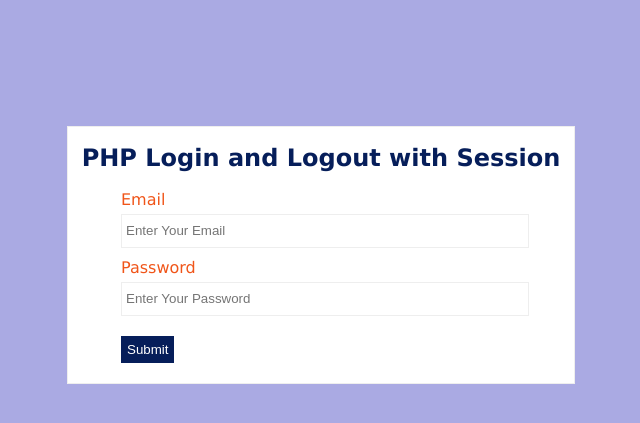
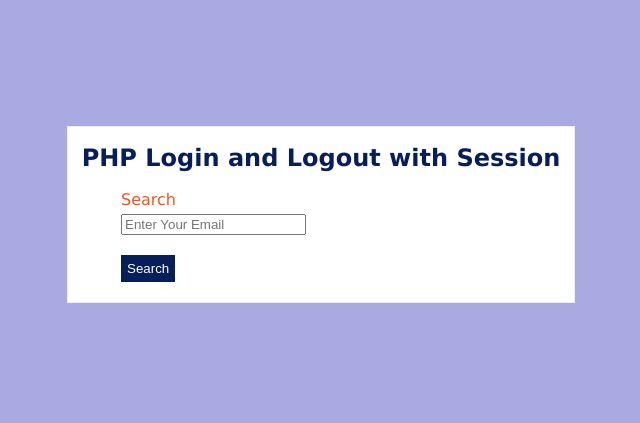
Before and after one commit to FredoNg/UITesting03, a PHP site: page / in a window 1280 px wide. Shown: the top 423 px of the page, without its empty margins (319-959 px from the left). Run offline with PHP 8.4, Linux system fonts and the light colour scheme.

Commit message:
Update index.php

```diff
--- a/src/index.php
+++ b/src/index.php
@@ -1,27 +1,27 @@
 <?php
 	session_start();
 
-	if(isset($_POST['submit']))
-	{
-		if((isset($_POST['email']) && $_POST['email'] !='') && (isset($_POST['password']) && $_POST['password'] !=''))
-		{
-			$email = trim($_POST['email']);
-			$password = trim($_POST['password']);
+	// if(isset($_POST['submit']))
+	// {
+	// 	if((isset($_POST['email']) && $_POST['email'] !='') && (isset($_POST['password']) && $_POST['password'] !=''))
+	// 	{
+	// 		$email = trim($_POST['email']);
+	// 		$password = trim($_POST['password']);
 
-			if($email == "user@example.com")
-			{
-				if($password == "password1234")
-				{
-					$_SESSION['user_id'] = $email;
+	// 		if($email == "user@example.com")
+	// 		{
+	// 			if($password == "password1234")
+	// 			{
+	// 				$_SESSION['user_id'] = $email;
 
-					header('location:dashboard.php');
-					exit;
+	// 				header('location:dashboard.php');
+	// 				exit;
 
-				}
-			}
-			$errorMsg = "Login failed";
-		}
-	}
+	// 			}
+	// 		}
+	// 		$errorMsg = "Login failed";
+	// 	}
+	// }
 ?>
 
 <!DOCTYPE html>
@@ -53,15 +53,11 @@
 		?>
 		<form action="<?php echo $_SERVER['PHP_SELF']?>" method="post">
 			<div class="field-container">
-				<label>Email</label>
-				<input type="email" name="email" required placeholder="Enter Your Email">
+				<label>Search</label>
+				<input type="text" name="searchbox" required placeholder="Enter Your Email">
 			</div>
 			<div class="field-container">
-				<label>Password</label>
-				<input type="password" name="password" required placeholder="Enter Your Password">
-			</div>
-			<div class="field-container">
-				<button type="submit" name="submit">Submit</button>
+				<button type="submit" name="submit">Search</button>
 			</div>
 
 		</form>
```
